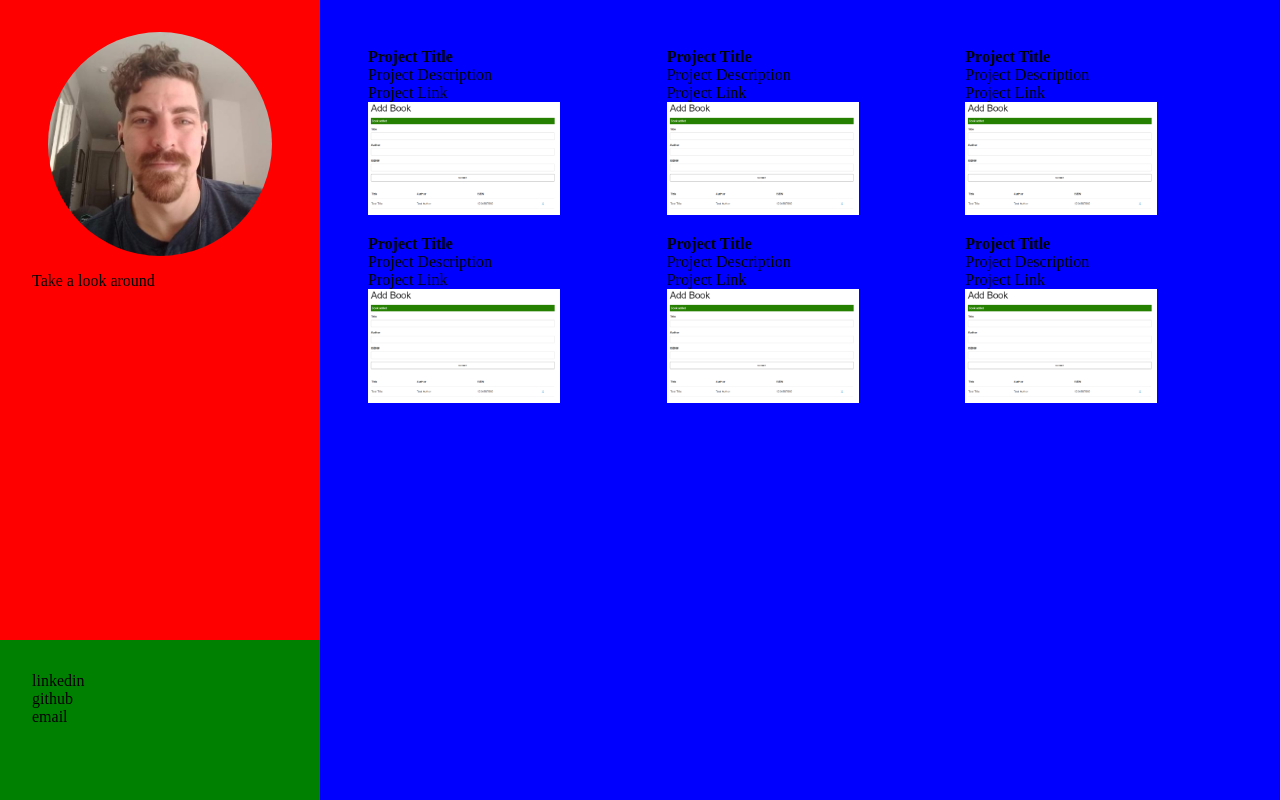
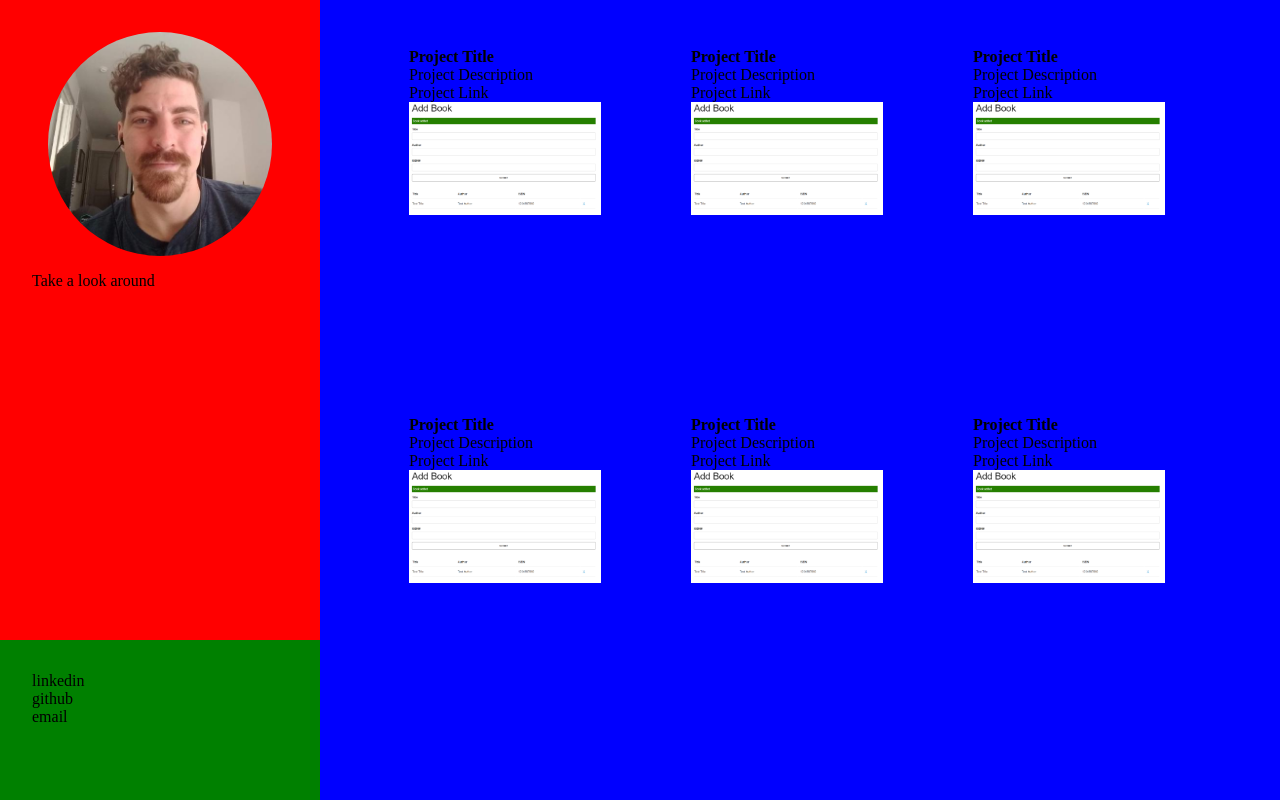
Before and after one commit to reifnotreef/WIP_Portfolio, a plain HTML site: page index.html in a window 1280 px wide. Drawn offline with Linux system fonts and the light colour scheme.

Commit message:
styling done...ish

```diff
--- a/main.css
+++ b/main.css
@@ -50,13 +50,16 @@
   flex-wrap: wrap;
   padding: 2rem;
   max-width: 100vw;
-  justify-content: space-around;
-  align-content: space-around;
+  justify-content: center;
 }
 
 .project-container {
   margin-top: 1rem;
-  margin-left: 1rem;
+  margin-left: 2rem;
+}
+
+.project-container * {
+  width: 250px;
 }
 
 .project-image {
@@ -111,14 +114,11 @@
   #projects-container {
     grid-area: 1 / 2 / 6 / 5;
     flex-wrap: wrap;
-    /* justify-content: flex-start; */
-    align-content: flex-start;
-    flex-basis: 50%;
   }
   .project-container {
     /* width: 20vw;
     max-width: 15rem; */
-    flex: 1 0 25%;
+    flex: 0 0 25%;
   }
   #footer-container {
     grid-area: 5 / 1 / 6 / 2;
```
